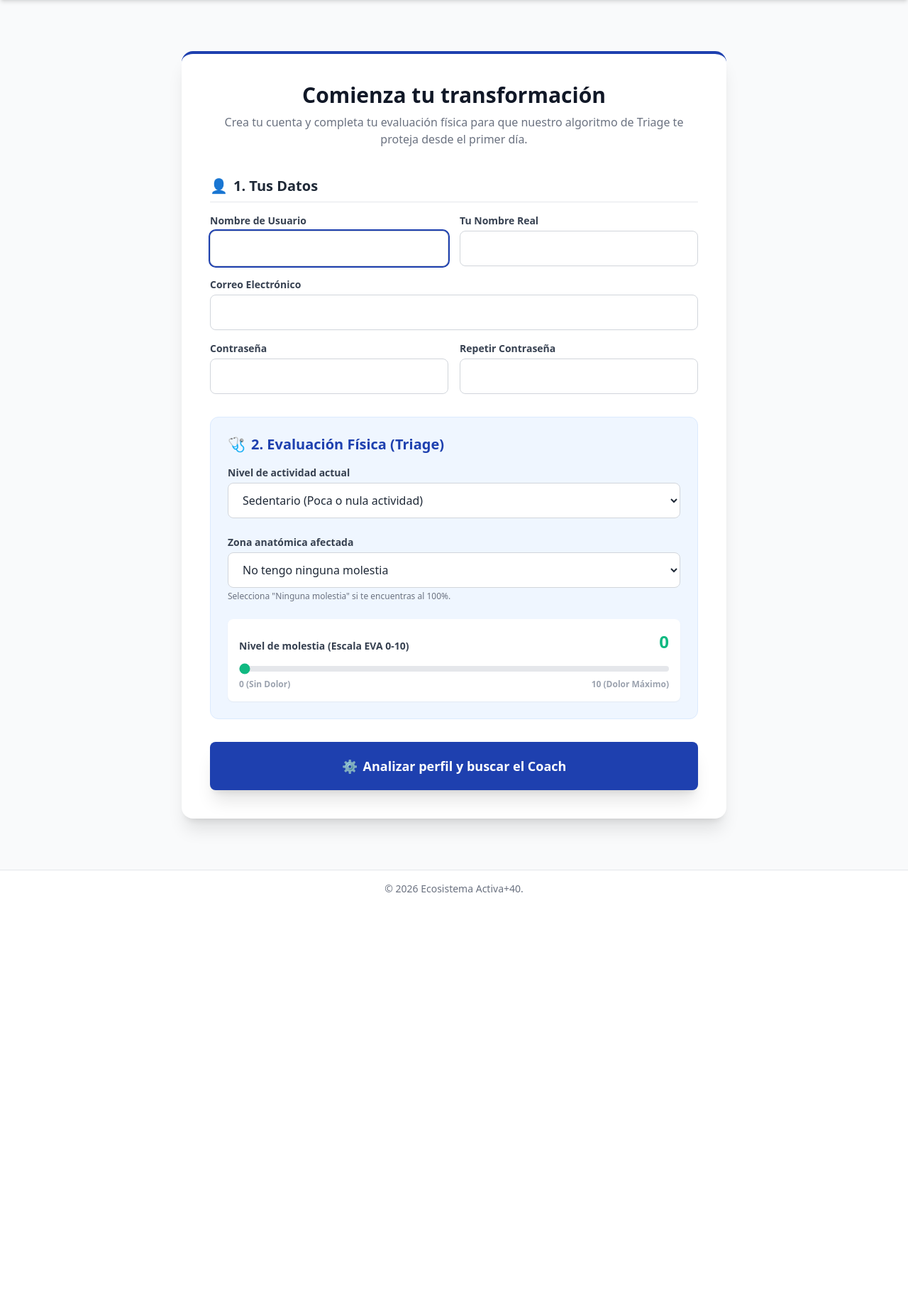
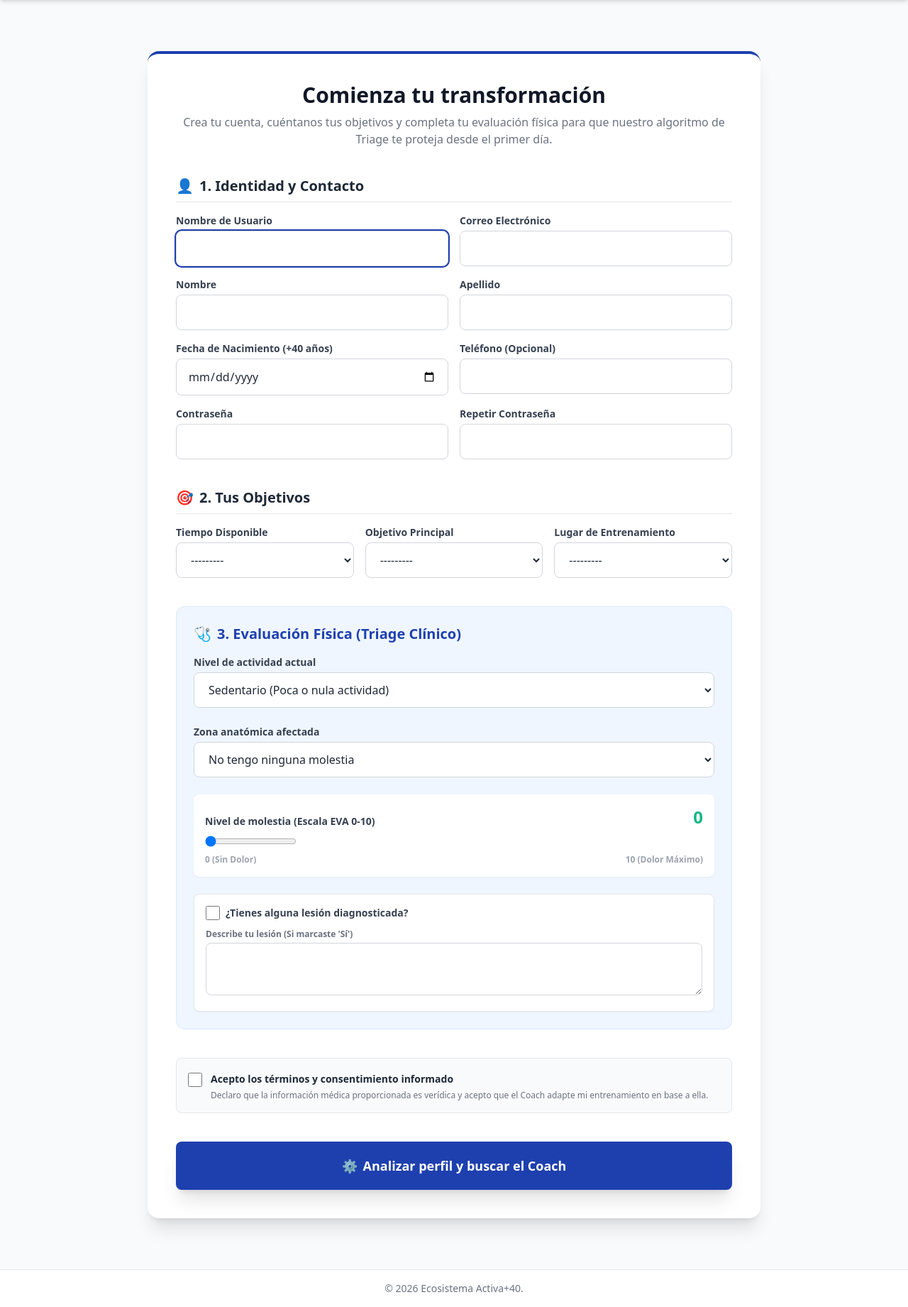
Before and after one commit to ccolipan/mvp-activa-40, a Django app: page /usuarios/registro/ in a window 1280 px wide. Shown: the part 64-1905 px from the top of the page at 71% size. Before the commit the page ends 1321 px from the top, so only its background shows below. Run offline with Django 5.2, Linux system fonts and the light colour scheme; data comes from the database, SQL or seed files in the repository; both versions use the stored data as it was after the commit; some libraries are stand-ins or nearby versions.

Commit message:
Usuarios: extender perfil de cliente y validar edad +40
Agrega campos de identidad y restringe el registro a usuarios mayores de 40 años cumpliendo reglas de negocio.

```diff
--- a/core/settings.py
+++ b/core/settings.py
@@ -122,5 +122,5 @@ USE_TZ = True
 STATIC_URL = 'static/'
 AUTH_USER_MODEL = 'usuarios.Usuario'
 
-LOGIN_REDIRECT_URL = 'inicio'
+LOGIN_REDIRECT_URL = 'dashboard'
 LOGOUT_REDIRECT_URL = 'inicio'
--- a/templates/registro.html
+++ b/templates/registro.html
@@ -1,20 +1,20 @@
 {% extends 'base.html' %}
 
 {% block content %}
-<div class="max-w-3xl mx-auto py-10">
+<div class="max-w-4xl mx-auto py-10 px-4">
     <div class="bg-white p-8 md:p-10 rounded-2xl shadow-xl border-t-4 border-activa-blue">
 
         <div class="text-center mb-10">
             <h2 class="text-3xl font-bold text-gray-900 mb-2">Comienza tu transformación</h2>
-            <p class="text-gray-500">Crea tu cuenta y completa tu evaluación física para que nuestro algoritmo de Triage te proteja desde el primer día.</p>
+            <p class="text-gray-500">Crea tu cuenta, cuéntanos tus objetivos y completa tu evaluación física para que nuestro algoritmo de Triage te proteja desde el primer día.</p>
         </div>
 
-        <form method="POST" class="space-y-8">
+        <form method="POST" class="space-y-10">
             {% csrf_token %}
 
             <div>
                 <h3 class="text-xl font-bold text-gray-800 mb-4 flex items-center gap-2 border-b pb-2">
-                    <span>👤</span> 1. Tus Datos
+                    <span>👤</span> 1. Identidad y Contacto
                 </h3>
                 <div class="grid grid-cols-1 md:grid-cols-2 gap-4">
                     <div>
@@ -23,12 +23,25 @@
                         <span class="text-xs text-red-500">{{ form.username.errors }}</span>
                     </div>
                     <div>
-                        <label class="block text-sm font-bold text-gray-700 mb-1">Tu Nombre Real</label>
+                        <label class="block text-sm font-bold text-gray-700 mb-1">Correo Electrónico</label>
+                        {{ form.email }}
+                    </div>
+                    <div>
+                        <label class="block text-sm font-bold text-gray-700 mb-1">Nombre</label>
                         {{ form.first_name }}
                     </div>
-                    <div class="md:col-span-2">
-                        <label class="block text-sm font-bold text-gray-700 mb-1">Correo Electrónico</label>
-                        {{ form.email }}
+                    <div>
+                        <label class="block text-sm font-bold text-gray-700 mb-1">Apellido</label>
+                        {{ form.last_name }}
+                    </div>
+                    <div>
+                        <label class="block text-sm font-bold text-gray-700 mb-1">Fecha de Nacimiento (+40 años)</label>
+                        {{ form.fecha_nacimiento }}
+                        <span class="text-xs text-red-500">{{ form.fecha_nacimiento.errors }}</span>
+                    </div>
+                    <div>
+                        <label class="block text-sm font-bold text-gray-700 mb-1">Teléfono (Opcional)</label>
+                        {{ form.telefono }}
                     </div>
                     <div>
                         <label class="block text-sm font-bold text-gray-700 mb-1">Contraseña</label>
@@ -38,14 +51,33 @@
                     <div>
                         <label class="block text-sm font-bold text-gray-700 mb-1">Repetir Contraseña</label>
                         {{ form.password2 }}
-                        <span class="text-xs text-red-500">{{ form.password2.errors }}</span>
+                    </div>
+                </div>
+            </div>
+
+            <div>
+                <h3 class="text-xl font-bold text-gray-800 mb-4 flex items-center gap-2 border-b pb-2">
+                    <span>🎯</span> 2. Tus Objetivos
+                </h3>
+                <div class="grid grid-cols-1 md:grid-cols-3 gap-4">
+                    <div>
+                        <label class="block text-sm font-bold text-gray-700 mb-1">Tiempo Disponible</label>
+                        {{ form.tiempo_disponible }}
+                    </div>
+                    <div>
+                        <label class="block text-sm font-bold text-gray-700 mb-1">Objetivo Principal</label>
+                        {{ form.objetivo_principal }}
+                    </div>
+                    <div>
+                        <label class="block text-sm font-bold text-gray-700 mb-1">Lugar de Entrenamiento</label>
+                        {{ form.lugar_entrenamiento }}
                     </div>
                 </div>
             </div>
 
             <div class="bg-blue-50 p-6 rounded-xl border border-blue-100">
                 <h3 class="text-xl font-bold text-activa-blue mb-4 flex items-center gap-2">
-                    <span>🩺</span> 2. Evaluación Física (Triage)
+                    <span>🩺</span> 3. Evaluación Física (Triage Clínico)
                 </h3>
 
                 <div class="space-y-6">
@@ -57,7 +89,6 @@
                     <div>
                         <label class="block text-sm font-bold text-gray-700 mb-1">{{ form.zona_afectada.label }}</label>
                         {{ form.zona_afectada }}
-                        <p class="text-xs text-gray-500 mt-1">Selecciona "Ninguna molestia" si te encuentras al 100%.</p>
                     </div>
 
                     <div class="bg-white p-4 rounded-lg shadow-sm">
@@ -71,6 +102,25 @@
                             <span>10 (Dolor Máximo)</span>
                         </div>
                     </div>
+
+                    <div class="bg-white p-4 rounded-lg shadow-sm border border-gray-200">
+                        <div class="flex items-center gap-2 mb-2">
+                            {{ form.lesion_previa }}
+                            <label class="text-sm font-bold text-gray-700">{{ form.lesion_previa.label }}</label>
+                        </div>
+                        <div class="mt-3">
+                            <label class="block text-xs font-bold text-gray-500 mb-1">{{ form.descripcion_lesion.label }} (Si marcaste 'Sí')</label>
+                            {{ form.descripcion_lesion }}
+                        </div>
+                    </div>
+                </div>
+            </div>
+
+            <div class="bg-gray-50 p-4 rounded-lg border border-gray-200 flex items-start gap-3">
+                <div class="mt-1">{{ form.acepta_terminos }}</div>
+                <div>
+                    <label class="text-sm font-bold text-gray-800">{{ form.acepta_terminos.label }}</label>
+                    <p class="text-xs text-gray-500 mt-1">Declaro que la información médica proporcionada es verídica y acepto que el Coach adapte mi entrenamiento en base a ella.</p>
                 </div>
             </div>
 
@@ -81,4 +131,15 @@
         </form>
     </div>
 </div>
+
+<script>
+    // Script para que el número del Slider EVA se actualice en tiempo real
+    const evaSlider = document.querySelector('input[name="nivel_dolor_eva"]');
+    const evaOutput = document.getElementById('eva-output');
+    if(evaSlider && evaOutput) {
+        evaSlider.addEventListener('input', function() {
+            evaOutput.textContent = this.value;
+        });
+    }
+</script>
 {% endblock %}
--- a/usuarios/forms.py
+++ b/usuarios/forms.py
@@ -1,58 +1,89 @@
 from django import forms
-from django.contrib.auth import get_user_model
 from django.contrib.auth.forms import UserCreationForm
-from triage.models import Restriccion_Fisica, Usuario_Restriccion
+from django.core.exceptions import ValidationError
+from datetime import date
+from triage.models import Restriccion_Fisica
+from .models import Usuario
 
-Usuario = get_user_model()
+# ==========================================
+# 1. FORMULARIO DEL CLIENTE (+40)
+# ==========================================
+class RegistroClienteForm(UserCreationForm):
+    class Meta(UserCreationForm.Meta):
+        model = Usuario
+        fields = UserCreationForm.Meta.fields + (
+            'first_name', 'last_name', 'email', 'telefono', 'fecha_nacimiento',
+            'tiempo_disponible', 'objetivo_principal', 'lugar_entrenamiento',
+            'lesion_previa', 'descripcion_lesion', 'acepta_terminos'
+        )
+        widgets = {
+            'fecha_nacimiento': forms.DateInput(attrs={'type': 'date'}),
+            'descripcion_lesion': forms.Textarea(attrs={'rows': 2}),
+        }
 
-class RegistroClienteForm(UserCreationForm):
-    # 1. Nivel de actividad actual
+    # -- Campos del Triage --
     NIVELES_ACTIVIDAD = [
         ('sedentario', 'Sedentario (Poca o nula actividad)'),
         ('ligero', 'Ligero (1-2 días por semana)'),
         ('moderado', 'Moderado (3-4 días por semana)'),
         ('activo', 'Activo (5+ días por semana)'),
     ]
-    nivel_actividad = forms.ChoiceField(
-        choices=NIVELES_ACTIVIDAD,
-        label="Nivel de actividad actual",
-        widget=forms.Select(attrs={'class': 'w-full px-4 py-3 rounded-lg border border-gray-300 focus:ring-2 focus:ring-activa-blue outline-none bg-white'})
-    )
+    nivel_actividad = forms.ChoiceField(choices=NIVELES_ACTIVIDAD, label="Nivel de actividad actual")
 
-    # 2. Zonas afectadas (Traídas directamente de tu base de datos del Triage)
     zona_afectada = forms.ModelChoiceField(
         queryset=Restriccion_Fisica.objects.all(),
         required=False,
         empty_label="No tengo ninguna molestia",
-        label="Zona anatómica afectada",
-        widget=forms.Select(attrs={'class': 'w-full px-4 py-3 rounded-lg border border-gray-300 focus:ring-2 focus:ring-activa-blue outline-none bg-white'})
+        label="Zona anatómica afectada"
     )
 
-    # 3. Escala EVA (Slider)
     nivel_dolor_eva = forms.IntegerField(
         required=False,
         initial=0,
         label="Nivel de molestia (Escala EVA 0-10)",
-        widget=forms.NumberInput(attrs={
-            'type': 'range',
-            'min': '0',
-            'max': '10',
-            'step': '1',
-            'class': 'w-full h-2 bg-gray-200 rounded-lg appearance-none cursor-pointer accent-activa-accent mt-2',
-            'oninput': 'document.getElementById("eva-output").textContent = this.value'
-        })
+        widget=forms.NumberInput(attrs={'type': 'range', 'min': '0', 'max': '10', 'step': '1'})
     )
 
+    def __init__(self, *args, **kwargs):
+        super().__init__(*args, **kwargs)
+        for field_name, field in self.fields.items():
+            if field_name not in ['nivel_dolor_eva', 'lesion_previa', 'acepta_terminos']:
+                field.widget.attrs.update({
+                    'class': 'w-full px-4 py-3 rounded-lg border border-gray-300 focus:ring-2 focus:ring-activa-blue outline-none bg-white'
+                })
+            elif field_name in ['lesion_previa', 'acepta_terminos']:
+                field.widget.attrs.update({
+                    'class': 'w-5 h-5 text-activa-blue border-gray-300 rounded focus:ring-activa-blue'
+                })
+
+            if field_name == 'acepta_terminos':
+                field.required = True
+
+    # Validación de Edad (+40)
+    def clean_fecha_nacimiento(self):
+        fecha_nac = self.cleaned_data.get('fecha_nacimiento')
+        if not fecha_nac:
+            raise ValidationError("La fecha de nacimiento es obligatoria.")
+
+        hoy = date.today()
+        edad = hoy.year - fecha_nac.year - ((hoy.month, hoy.day) < (fecha_nac.month, fecha_nac.day))
+
+        if edad < 40:
+            raise ValidationError(f"Lo sentimos. Activa+40 es exclusivo para mayores de 40 años. Tu edad calculada es {edad} años.")
+
+        return fecha_nac
+
+# ==========================================
+# 2. FORMULARIO DEL COACH
+# ==========================================
+class RegistroCoachForm(UserCreationForm):
     class Meta(UserCreationForm.Meta):
         model = Usuario
-        # Pedimos los datos básicos de registro
         fields = UserCreationForm.Meta.fields + ('first_name', 'email')
 
     def __init__(self, *args, **kwargs):
         super().__init__(*args, **kwargs)
-        # Aplicamos Tailwind a todos los campos de texto y contraseñas
         for field in self.fields:
-            if field not in ['nivel_actividad', 'zona_afectada', 'nivel_dolor_eva']:
-                self.fields[field].widget.attrs.update({
-                    'class': 'w-full px-4 py-3 rounded-lg border border-gray-300 focus:ring-2 focus:ring-activa-blue outline-none bg-white'
-                })
+            self.fields[field].widget.attrs.update({
+                'class': 'w-full px-4 py-3 rounded-lg border border-gray-300 focus:ring-2 focus:ring-gray-800 outline-none bg-white'
+            })
--- a/usuarios/urls.py
+++ b/usuarios/urls.py
@@ -9,4 +9,6 @@ urlpatterns = [
     path('logout/', auth_views.LogoutView.as_view(), name='logout'),
     # Ruta de registro
     path('registro/', views.registro_cliente, name='registro'),
+    # Ruta para los coach
+    path('registro/coach/', views.registro_coach, name='registro_coach'),
 ]
--- a/usuarios/views.py
+++ b/usuarios/views.py
@@ -1,21 +1,29 @@
 from django.shortcuts import render, redirect
 from django.contrib.auth import login
-from .forms import RegistroClienteForm
+from .forms import RegistroClienteForm, RegistroCoachForm
 from triage.models import Usuario_Restriccion
 
 def registro_cliente(request):
     if request.method == 'POST':
         form = RegistroClienteForm(request.POST)
         if form.is_valid():
-            # 1. Guardamos al usuario
             usuario = form.save(commit=False)
-            usuario.es_cliente = True # Automáticamente es cliente +40
-            usuario.save()
+            usuario.es_cliente = True
 
-            # 2. Si reportó un dolor, lo guardamos en el Triage
+            # Leemos los datos del triage
             zona = form.cleaned_data.get('zona_afectada')
-            dolor = form.cleaned_data.get('nivel_dolor_eva')
+            dolor = form.cleaned_data.get('nivel_dolor_eva', 0)
 
+            # 🔥 LÓGICA DE CONTROL: Si el EVA es 7 o más, requiere revisión manual
+            if dolor >= 7:
+                usuario.requiere_revision = True
+                usuario.estado_cliente = 'pendiente'
+            else:
+                usuario.estado_cliente = 'activo'
+
+            usuario.save() # Guardamos el usuario con sus nuevos campos
+
+            # Guardamos la restricción si existe
             if zona and dolor > 0:
                 Usuario_Restriccion.objects.create(
                     usuario=usuario,
@@ -23,10 +31,25 @@ def registro_cliente(request):
                     nivel_dolor_eva=dolor
                 )
 
-            # 3. Iniciamos su sesión automáticamente y lo mandamos al Dashboard
             login(request, usuario)
             return redirect('dashboard')
     else:
         form = RegistroClienteForm()
 
     return render(request, 'registro.html', {'form': form})
+
+def registro_coach(request):
+    if request.method == 'POST':
+        form = RegistroCoachForm(request.POST)
+        if form.is_valid():
+            usuario = form.save(commit=False)
+            #LLave maestra del entrenador
+            usuario.es_coach = True
+            usuario.save()
+            #Iniciamos sesion y lo mandamos a su panel de control
+            login(request, usuario)
+            return redirect('dashboard')
+    else:
+        form = RegistroCoachForm()
+
+    return render(request, 'registro_coach.html', {'form': form})
```
Also changed, not shown: templates/index.html (+8 -8 lines), templates/registro_coach.html (added, +49 -0 lines), usuarios/models.py (+56 -12 lines), db.sqlite3, entrenamiento/migrations/0002_alter_rutina_coach.py (added), usuarios/migrations/0002_alter_usuario_options_usuario_acepta_terminos_and_more.py (added).
